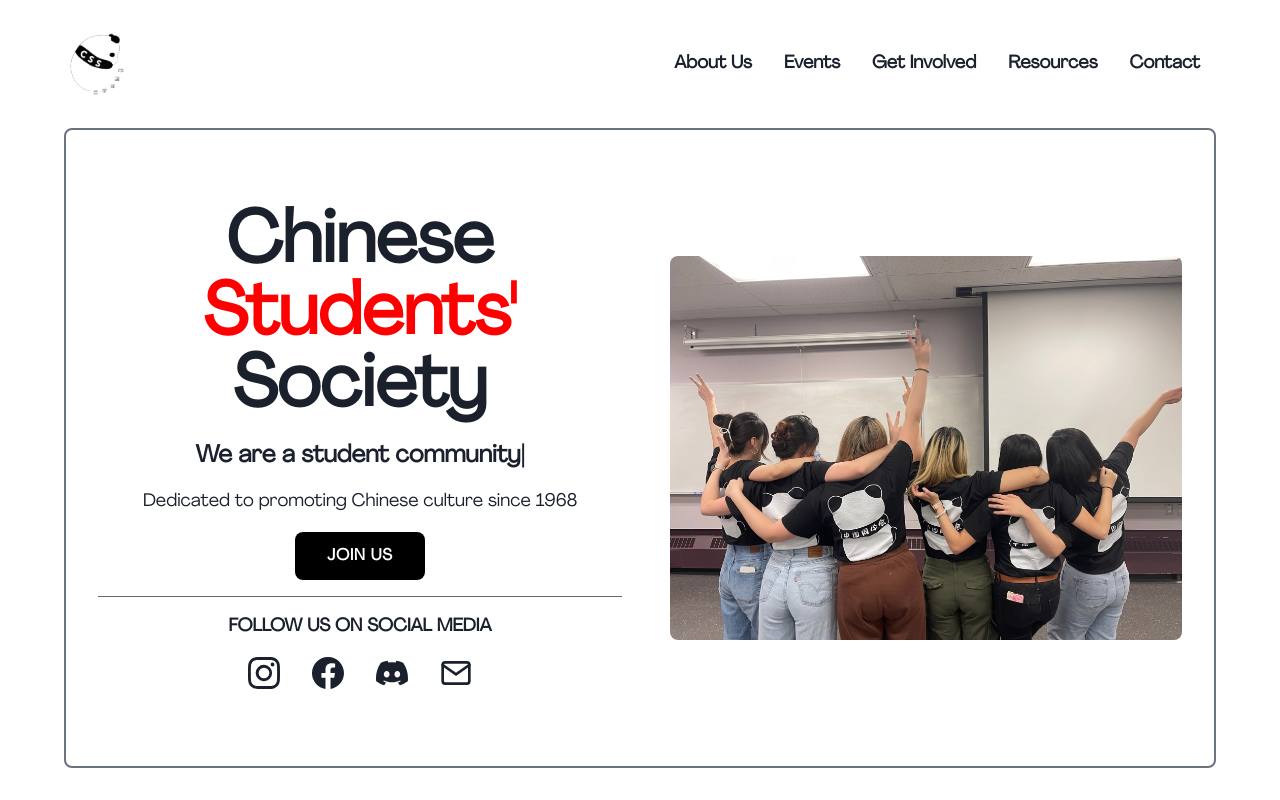
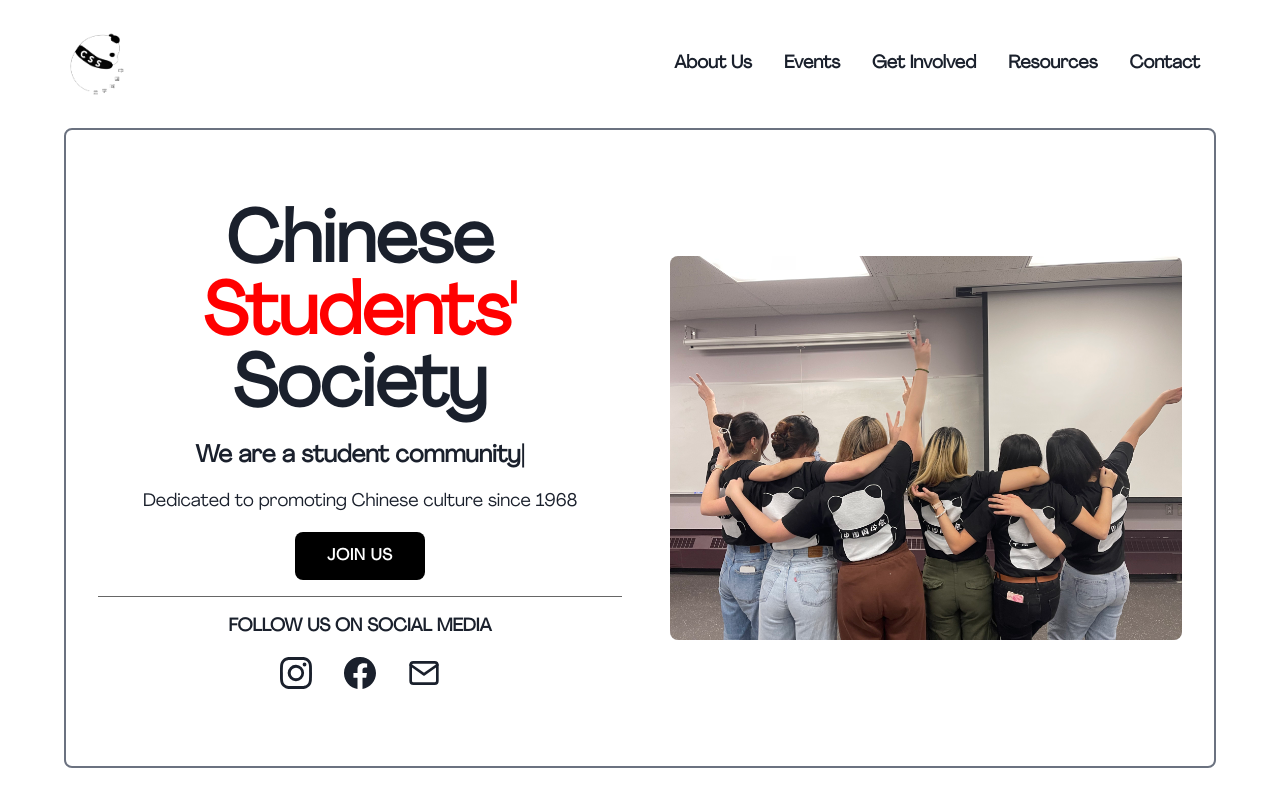
Before and after one commit to allennguyen01/UCalgary-CSS, a React (Vite) app: page / in a window 1280 px wide. Built offline with nearby package versions, Linux system fonts and the light colour scheme.

Commit message:
Remove Discord link in contacts

```diff
--- a/src/components/ContactIcons.jsx
+++ b/src/components/ContactIcons.jsx
@@ -1,6 +1,6 @@
 import { BsInstagram } from "react-icons/bs";
 import { BsFacebook } from "react-icons/bs";
-import { BsDiscord } from "react-icons/bs";
+// import { BsDiscord } from "react-icons/bs";
 import { FiMail } from "react-icons/fi";
 
 export default function ContactIcons() {
@@ -17,11 +17,11 @@ export default function ContactIcons() {
       href: "https://www.facebook.com/uofccss",
       icon: <BsFacebook className={iconSizes} />,
     },
-    {
-      name: "Discord",
-      href: "https://discord.gg/n3amXwbAaW",
-      icon: <BsDiscord className={iconSizes} />,
-    },
+    // {
+    //   name: "Discord",
+    //   href: "https://discord.gg/n3amXwbAaW",
+    //   icon: <BsDiscord className={iconSizes} />,
+    // },
     {
       name: "Email",
       href: "mailto:css.uofcalgary@gmail.com",
```
